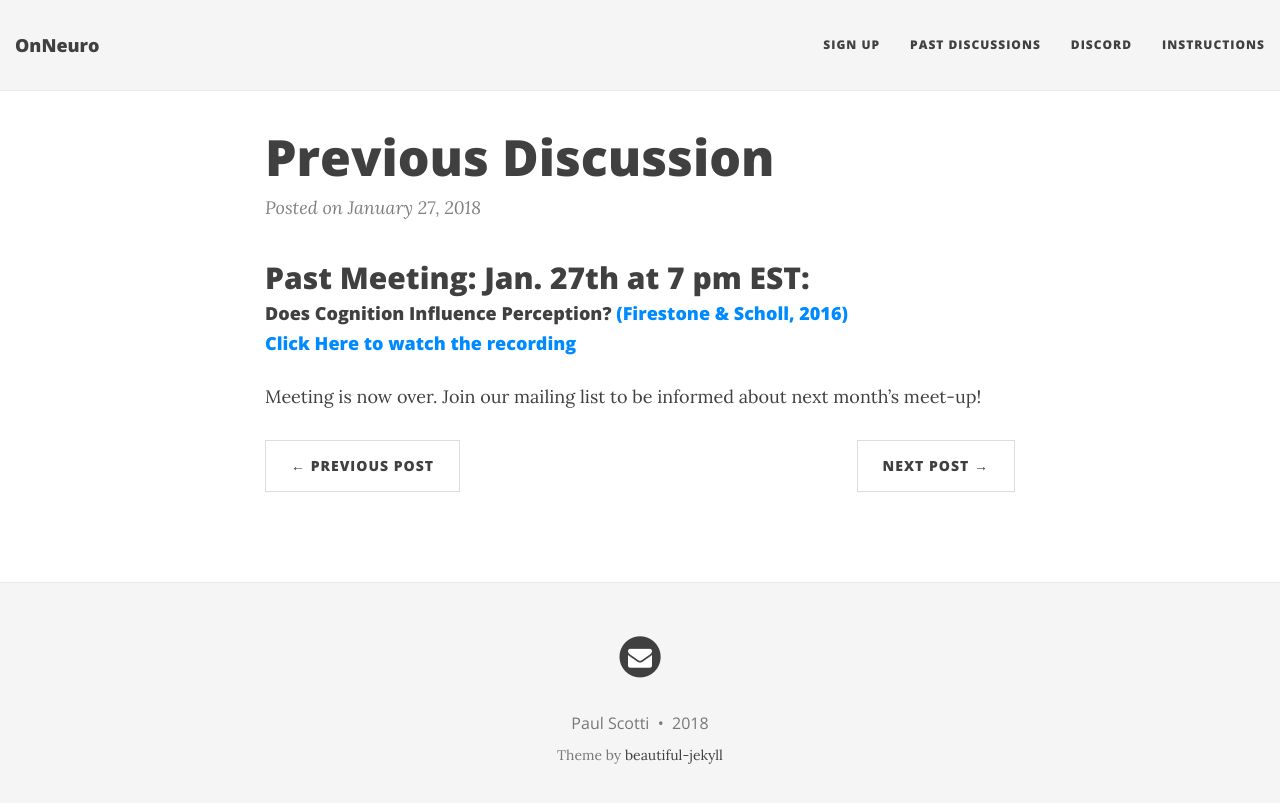
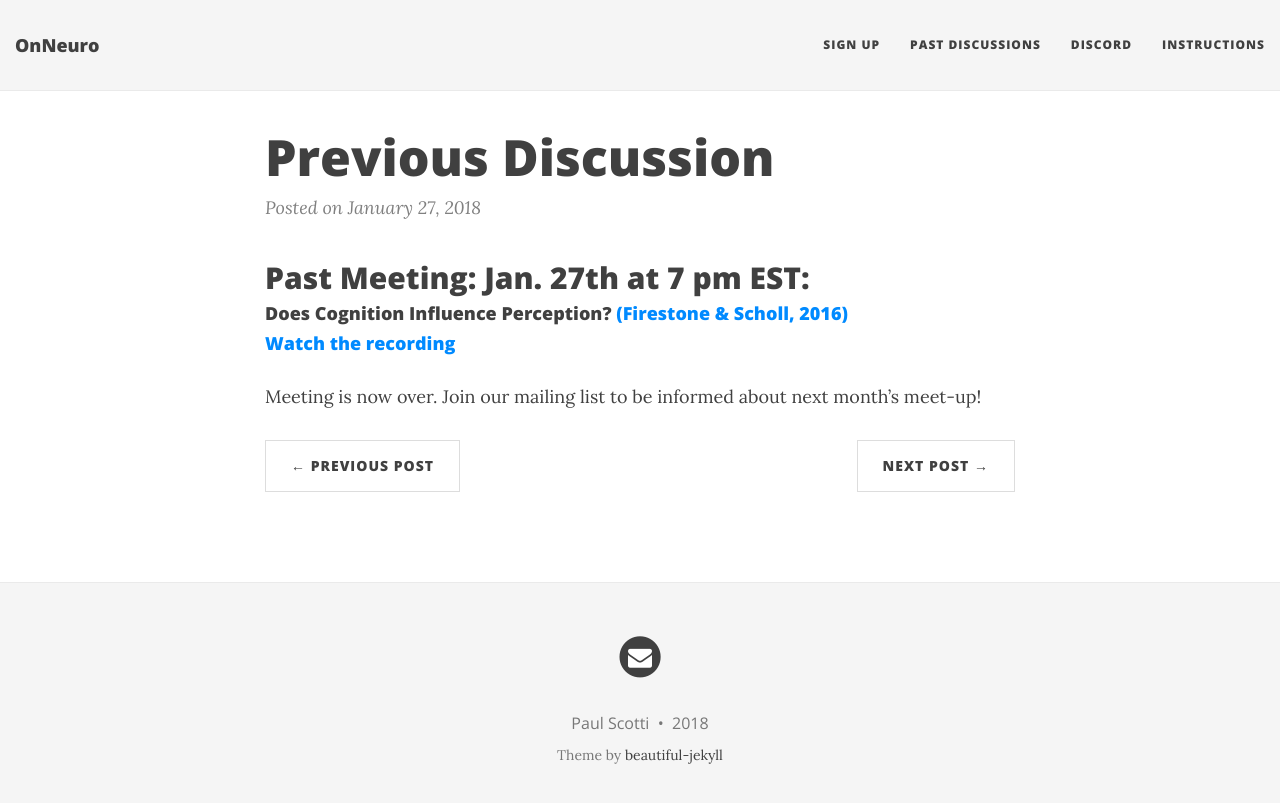
Before and after one commit to OnNeuro/onneuro.github.io, a Jekyll site: the page built from _posts/2018-01-27-Past.md, in a window 1280 px wide. Shown: the top 803 px of the page. Built offline with Jekyll 4.4.1, drawn with Linux system fonts in a browser that asks for light colours; nearby versions of some CDN libraries.

Commit message:
Update 2018-01-27-Past.md

```diff
--- a/_posts/2018-01-27-Past.md
+++ b/_posts/2018-01-27-Past.md
@@ -8,6 +8,6 @@
 
 #### Does Cognition Influence Perception? [(Firestone & Scholl, 2016)](http://perception.yale.edu/papers/16-Firestone-Scholl-BBS.pdf)
 
-#### [Click Here to watch the recording](https://www.youtube.com/watch?v=pm2MUhduF1c)
+#### [Watch the recording](https://www.youtube.com/watch?v=pm2MUhduF1c)
 
 Meeting is now over. Join our mailing list to be informed about next month's meet-up!
```
